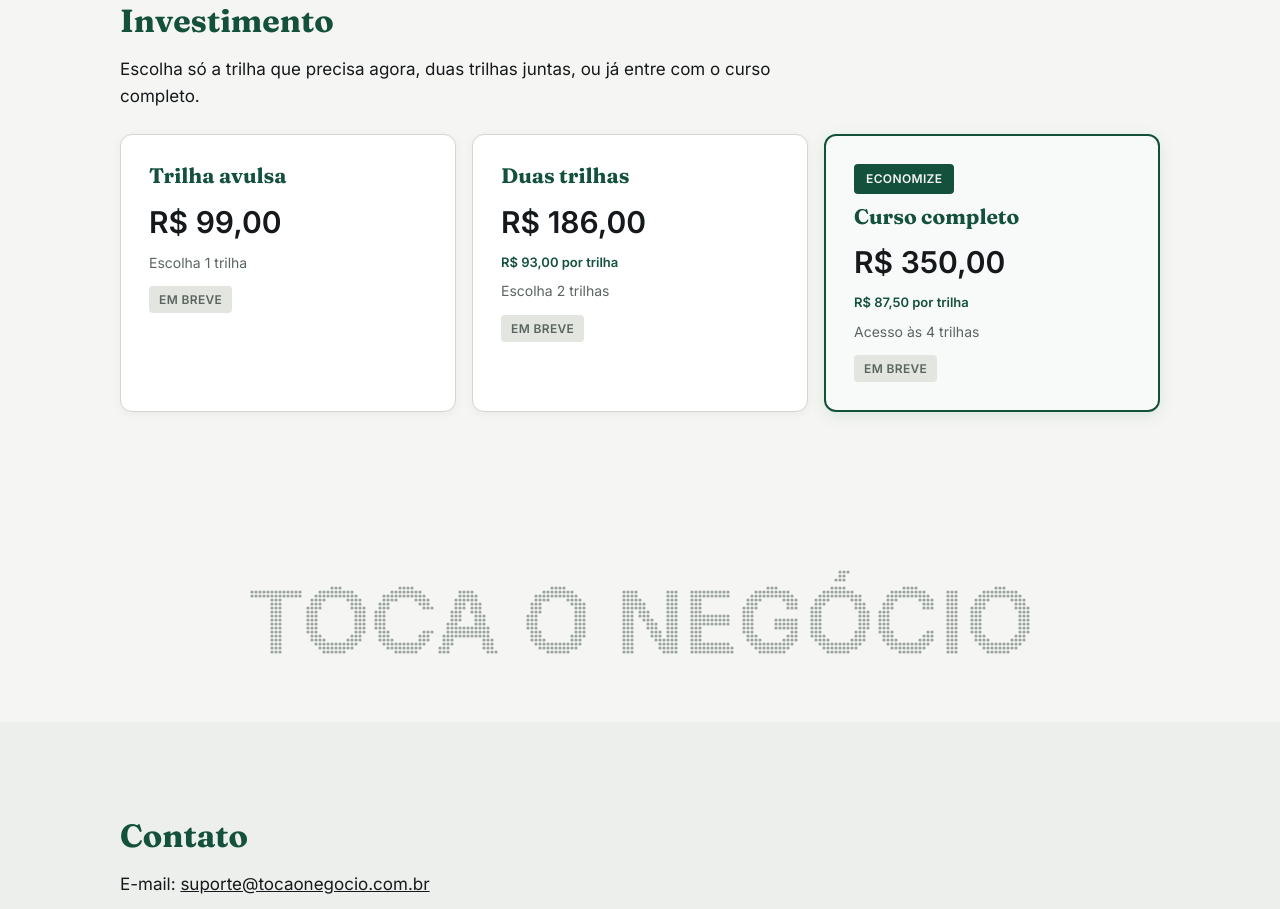
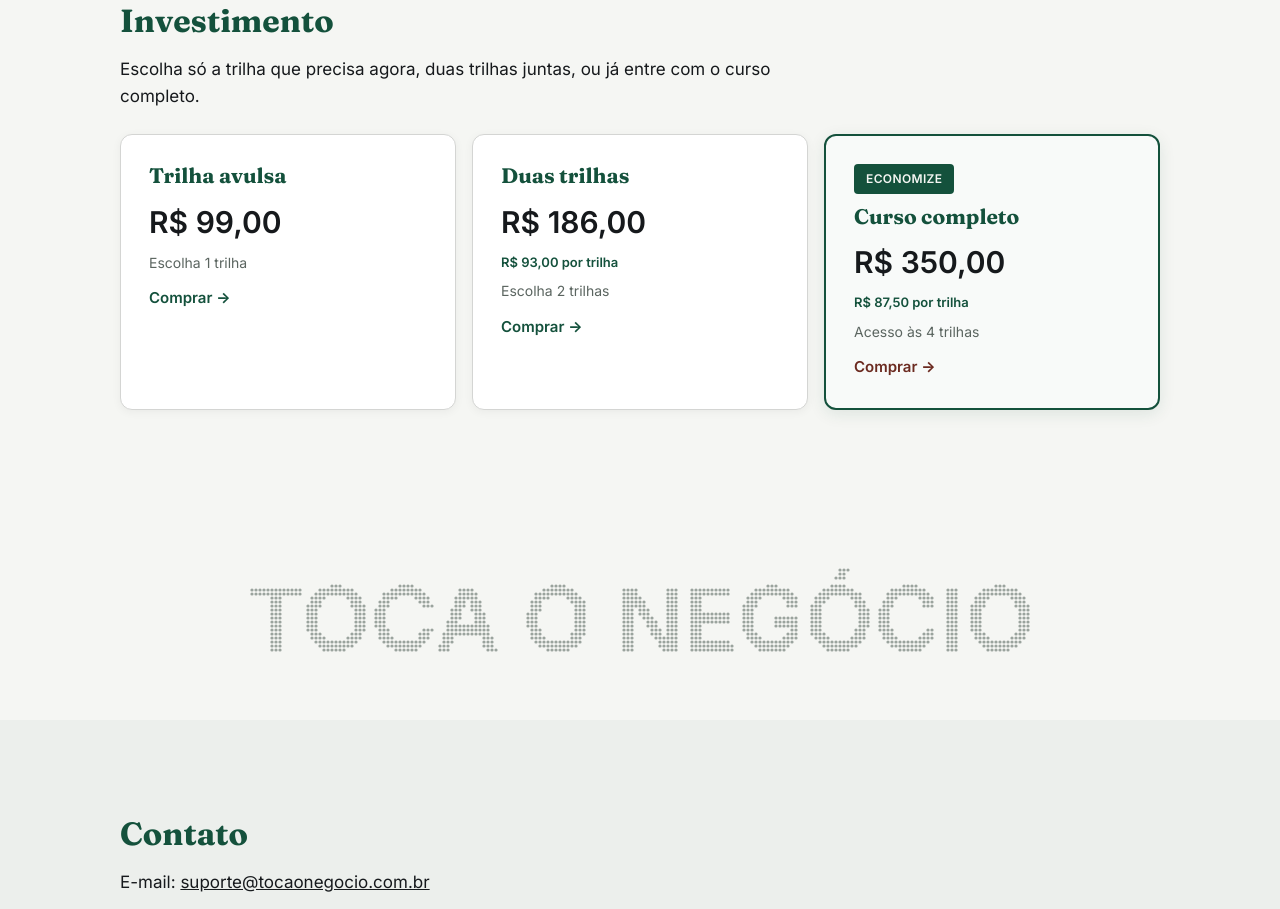
Before and after one commit to gregoryams84-lang/site-toca-o-negocio, a website: page index.html in a window 1280 px wide. Shown: the part 8288-9197 px from the top of the page. Drawn offline with nearby package versions, Linux system fonts and the light colour scheme.

Commit message:
Prepara os cards de preço da home para venda de verdade
Troca os selos 'Em breve' pelos cards inteiros virando link direto
pra atividades/comprar.html, já com o plano certo pré-selecionado
(?plano=avulsa|duas|completo). De brinde, corrige um bug real
encontrado no teste: o atributo hidden estava sendo ignorado por CSS
em vários lugares (banner de cookies, avisos 'disponível em breve' no
comprar.html) — regra global [hidden]{display:none!important} resolve
os dois de uma vez.

Ainda NÃO publicado (sem git push) — aguardando confirmação de que é
pra ativar a venda agora.

```diff
--- a/css/estilo.css
+++ b/css/estilo.css
@@ -3,6 +3,10 @@
 html, body { margin: 0; padding: 0; }
 img { max-width: 100%; display: block; }
 a { color: inherit; }
+/* Garante que o atributo hidden sempre esconda o elemento, mesmo quando
+   alguma classe mais abaixo no arquivo define display nele (era o caso
+   do banner de cookies e dos avisos "disponível em breve"). */
+[hidden] { display: none !important; }
 
 /* ---- Tokens ---- */
 :root {
@@ -399,8 +403,15 @@ p {
   border-radius: 12px;
   padding: 28px;
   font-family: var(--fonte-base);
+  text-decoration: none;
   cursor: pointer;
   box-shadow: 0 2px 10px rgba(22, 25, 28, 0.05);
+  transition: box-shadow 0.2s ease, transform 0.2s ease;
+}
+
+a.plano-card:hover {
+  box-shadow: 0 6px 20px rgba(22, 25, 28, 0.1);
+  transform: translateY(-2px);
 }
 
 .plano-card h3 {
@@ -469,6 +480,18 @@ p {
   padding: 4px 10px;
   border-radius: 4px;
   margin: 12px 0 0 0;
+}
+
+.plano-comprar {
+  display: inline-block;
+  color: var(--verde);
+  font-weight: 700;
+  font-size: 15px;
+  margin: 12px 0 0 0;
+}
+
+.plano-destaque .plano-comprar {
+  color: var(--terracota);
 }
 
 .lista-trilhas-selecao {
--- a/index.html
+++ b/index.html
@@ -270,27 +270,27 @@
       <h2>Investimento</h2>
       <p>Escolha só a trilha que precisa agora, duas trilhas juntas, ou já entre com o curso completo.</p>
       <div class="planos-grade">
-        <div class="plano-card">
+        <a class="plano-card" href="atividades/comprar.html?plano=avulsa">
           <h3>Trilha avulsa</h3>
           <p class="plano-preco">R$ 99,00</p>
           <p class="plano-descricao">Escolha 1 trilha</p>
-          <p class="plano-indisponivel">Em breve</p>
-        </div>
-        <div class="plano-card">
+          <p class="plano-comprar">Comprar →</p>
+        </a>
+        <a class="plano-card" href="atividades/comprar.html?plano=duas">
           <h3>Duas trilhas</h3>
           <p class="plano-preco">R$ 186,00</p>
           <p class="plano-preco-unitario">R$ 93,00 por trilha</p>
           <p class="plano-descricao">Escolha 2 trilhas</p>
-          <p class="plano-indisponivel">Em breve</p>
-        </div>
-        <div class="plano-card plano-destaque">
+          <p class="plano-comprar">Comprar →</p>
+        </a>
+        <a class="plano-card plano-destaque" href="atividades/comprar.html?plano=completo">
           <p class="plano-selo">Economize</p>
           <h3>Curso completo</h3>
           <p class="plano-preco">R$ 350,00</p>
           <p class="plano-preco-unitario">R$ 87,50 por trilha</p>
           <p class="plano-descricao">Acesso às 4 trilhas</p>
-          <p class="plano-indisponivel">Em breve</p>
-        </div>
+          <p class="plano-comprar">Comprar →</p>
+        </a>
       </div>
     </div>
   </section>
```
Also changed, not shown: atividades/js/comprar.js (+19 -3 lines).
